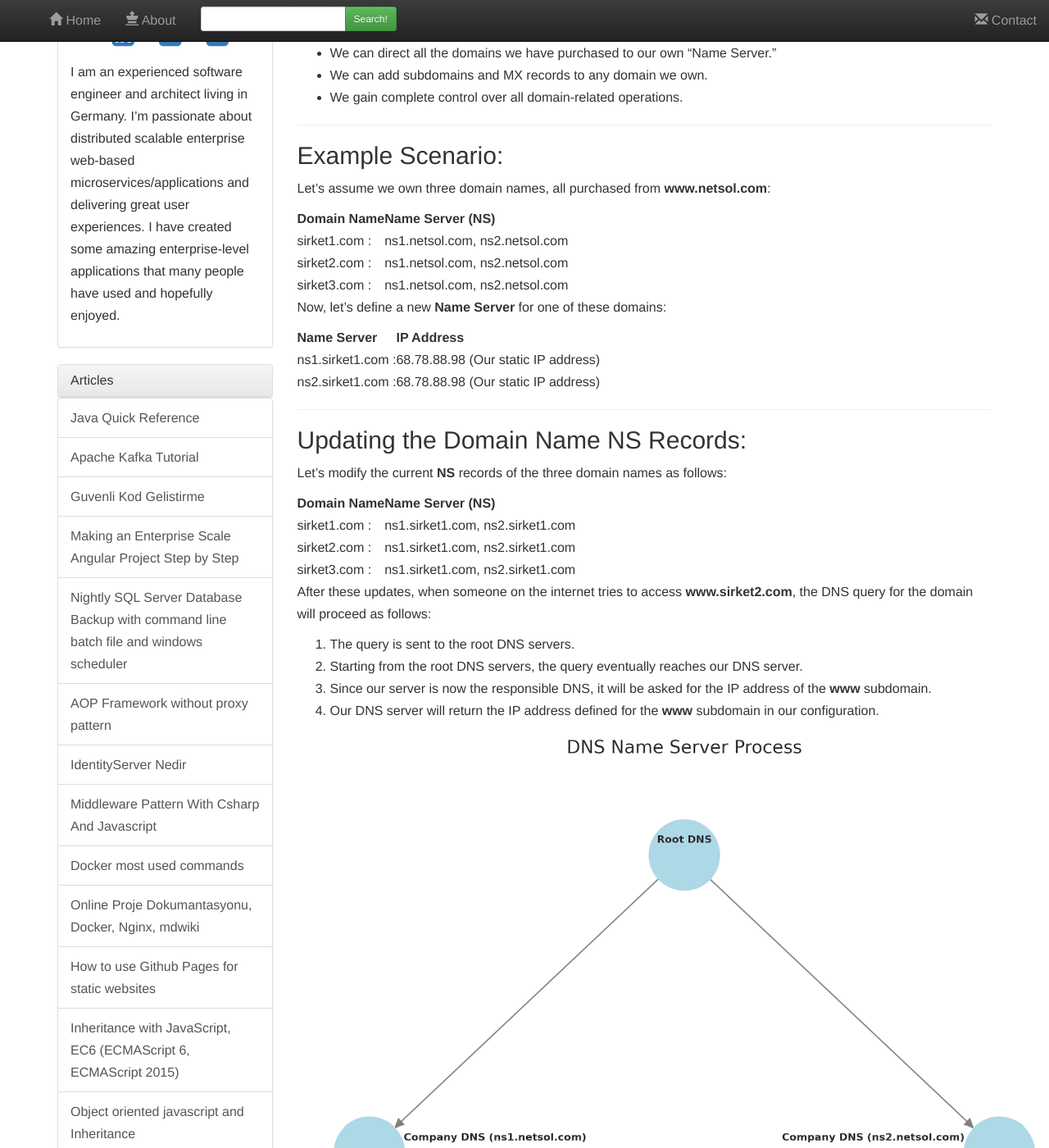
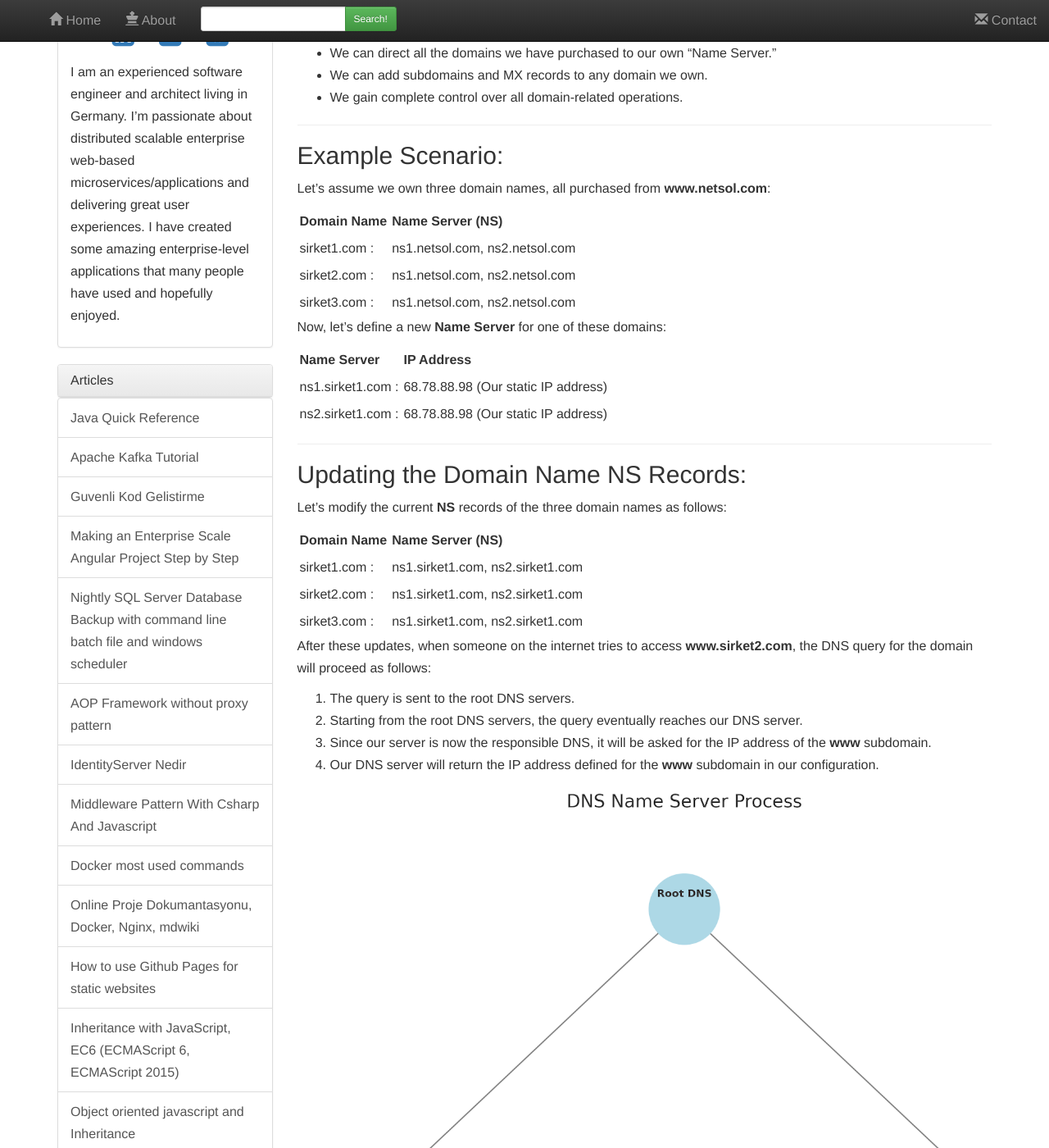
Before and after one commit to atillatan/blog, a Jekyll site: the page built from _articles/changing-the-responsible-dns-a-domain-name.md, in a window 1280 px wide and 1400 px high, scrolled down 329 px. Shown: the whole window at 82% size. Built offline with Jekyll 4.4.1, drawn with Linux system fonts in a browser that asks for light colours; nearby versions of some CDN libraries; comment, search, counter and statistics services are not loaded.

```diff
--- a/assets/css/core.css
+++ b/assets/css/core.css
@@ -5,14 +5,14 @@
 }
 
 table {
-    border-collapse: collapse;
-    border-spacing: 2;
+
+    border-spacing: 3px !important;
   }
 
 
   td,
   th {
-    padding: 2;
+    padding: 3px !important;
   }
 
 .current {
```
